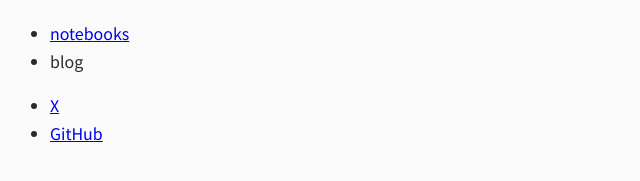
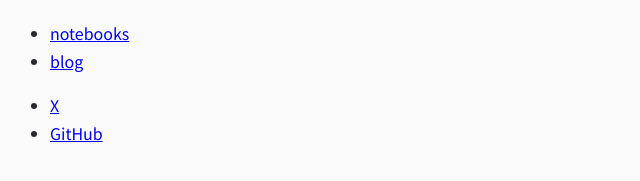
Before and after one commit to toyskip725/toyskip725.github.io, a website: page index.html in a window 1280 px wide. Shown: the part 407-588 px from the top of the page, 0-640 px from the left. Drawn offline with Linux system fonts and the light colour scheme.

Commit message:
Revert "[feature] delete blog link"
This reverts commit a0b042488f130b7d1e8c29b65da9058433ad554b.

```diff
--- a/index.html
+++ b/index.html
@@ -26,7 +26,7 @@
       <h1>Links</h1>
       <ul>
         <li><a href="https://toyskip725.github.io/notebooks/">notebooks</a></li>
-        <li>blog</li>
+        <li><a href="https://toyskip725.github.io/blog/">blog</a></li>
       </ul>
       <ul>
         <li><a href="https://x.com/toyskip725" target="_blank" rel="noopener noreferrer">X</a></li>
```
